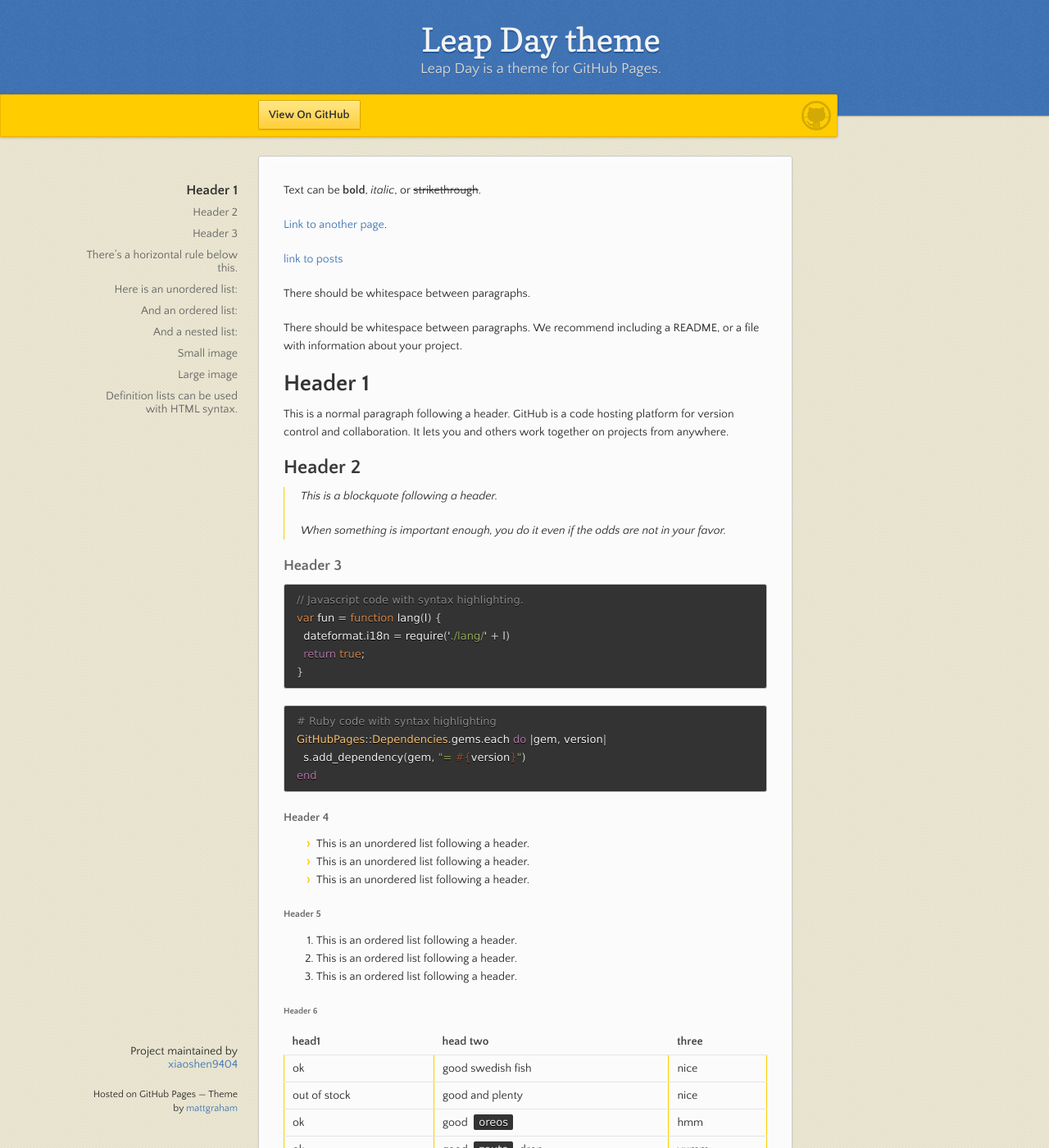
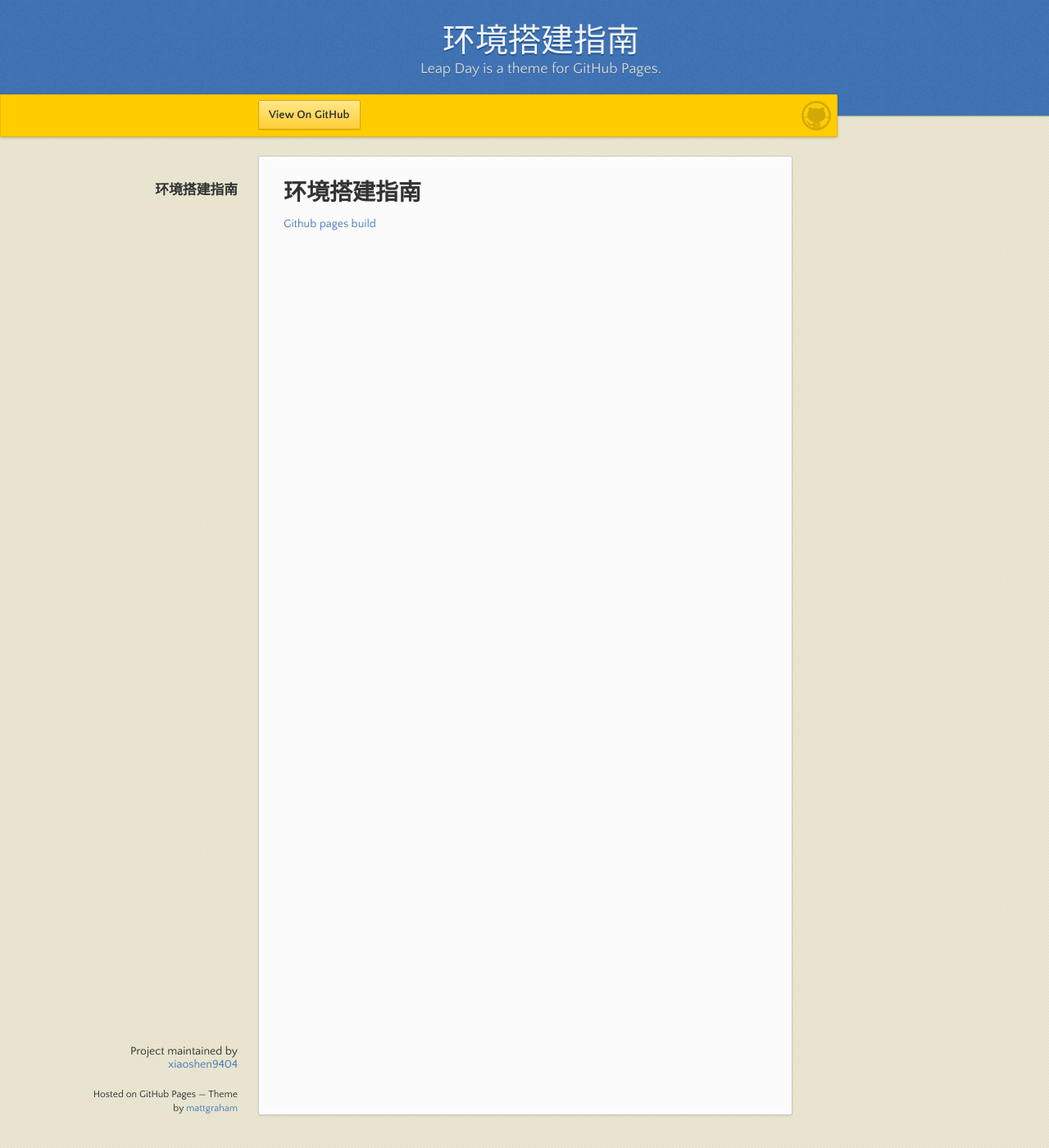
Before and after one commit to xiaoshen9404/blog, a Jekyll site: the page built from index.md, in a window 1280 px wide and 1400 px high. Shown: the whole window at 82% size. Built offline with Jekyll 4.4.1, drawn with Linux system fonts in a browser that asks for light colours; our own code applies the rules of GitHub Pages for plain Markdown files; some of the changed text lies outside the part shown.

Commit message:
fix posts

````diff
--- a/_layouts/default.html
+++ b/_layouts/default.html
@@ -25,7 +25,7 @@
       <div id="banner">
         <span id="logo"></span>
 
-        <a href="{{ site.github.repository_url }}" class="button fork"><strong>View On GitHub</strong></a>
+        <a href="https://github.com/xiaoshen9404" class="button fork"><strong>View On GitHub</strong></a>
         {% if site.show_downloads %}
           <div class="downloads">
             <span>Downloads:</span>
--- a/index.md
+++ b/index.md
@@ -2,124 +2,5 @@
 layout: default
 ---
 
-Text can be **bold**, _italic_, or ~~strikethrough~~.
-
-[Link to another page](./another-page.html).
-
-[link to posts]({% post_url  2022-07-13-creategithubpage  %})
-
-There should be whitespace between paragraphs.
-
-There should be whitespace between paragraphs. We recommend including a README, or a file with information about your project.
-
-# Header 1
-
-This is a normal paragraph following a header. GitHub is a code hosting platform for version control and collaboration. It lets you and others work together on projects from anywhere.
-
-## Header 2
-
-> This is a blockquote following a header.
->
-> When something is important enough, you do it even if the odds are not in your favor.
-
-### Header 3
-
-```js
-// Javascript code with syntax highlighting.
-var fun = function lang(l) {
-  dateformat.i18n = require('./lang/' + l)
-  return true;
-}
-```
-
-```ruby
-# Ruby code with syntax highlighting
-GitHubPages::Dependencies.gems.each do |gem, version|
-  s.add_dependency(gem, "= #{version}")
-end
-```
-
-#### Header 4
-
-*   This is an unordered list following a header.
-*   This is an unordered list following a header.
-*   This is an unordered list following a header.
-
-##### Header 5
-
-1.  This is an ordered list following a header.
-2.  This is an ordered list following a header.
-3.  This is an ordered list following a header.
-
-###### Header 6
-
-| head1        | head two          | three |
-|:-------------|:------------------|:------|
-| ok           | good swedish fish | nice  |
-| out of stock | good and plenty   | nice  |
-| ok           | good `oreos`      | hmm   |
-| ok           | good `zoute` drop | yumm  |
-
-### There's a horizontal rule below this.
-
-* * *
-
-### Here is an unordered list:
-
-*   Item foo
-*   Item bar
-*   Item baz
-*   Item zip
-
-### And an ordered list:
-
-1.  Item one
-1.  Item two
-1.  Item three
-1.  Item four
-
-### And a nested list:
-
-- level 1 item
-  - level 2 item
-  - level 2 item
-    - level 3 item
-    - level 3 item
-- level 1 item
-  - level 2 item
-  - level 2 item
-  - level 2 item
-- level 1 item
-  - level 2 item
-  - level 2 item
-- level 1 item
-
-### Small image
-
-![Octocat](https://github.githubassets.com/images/icons/emoji/octocat.png)
-
-### Large image
-
-![Branching](https://guides.github.com/activities/hello-world/branching.png)
-
-
-### Definition lists can be used with HTML syntax.
-
-<dl>
-<dt>Name</dt>
-<dd>Godzilla</dd>
-<dt>Born</dt>
-<dd>1952</dd>
-<dt>Birthplace</dt>
-<dd>Japan</dd>
-<dt>Color</dt>
-<dd>Green</dd>
-</dl>
-
-```
-Long, single-line code blocks should not wrap. They should horizontally scroll if they are too long. This line should be long enough to demonstrate this.
-```
-
-```
-The final element.
-```
+# 环境搭建指南
+[Github pages build]({% post_url 2022-07-13-creategithubpage %})
````
Also changed, not shown: _posts/2022-07-13-creategithubpage.md (+88 -2 lines), assets/images/blogmaterial/github_rep_info_set.png (added), assets/images/blogmaterial/github_setting_btn.png (added), assets/images/blogmaterial/githubrep.png (added), assets/images/blogmaterial/rep_create_comp.png (added).
